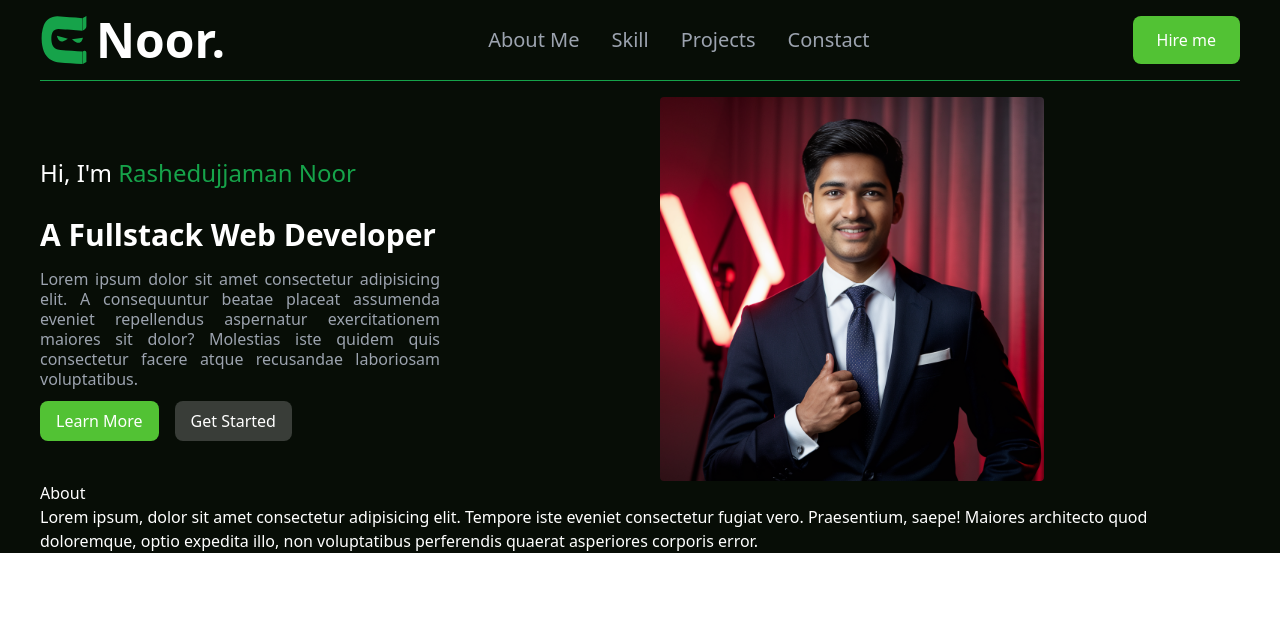
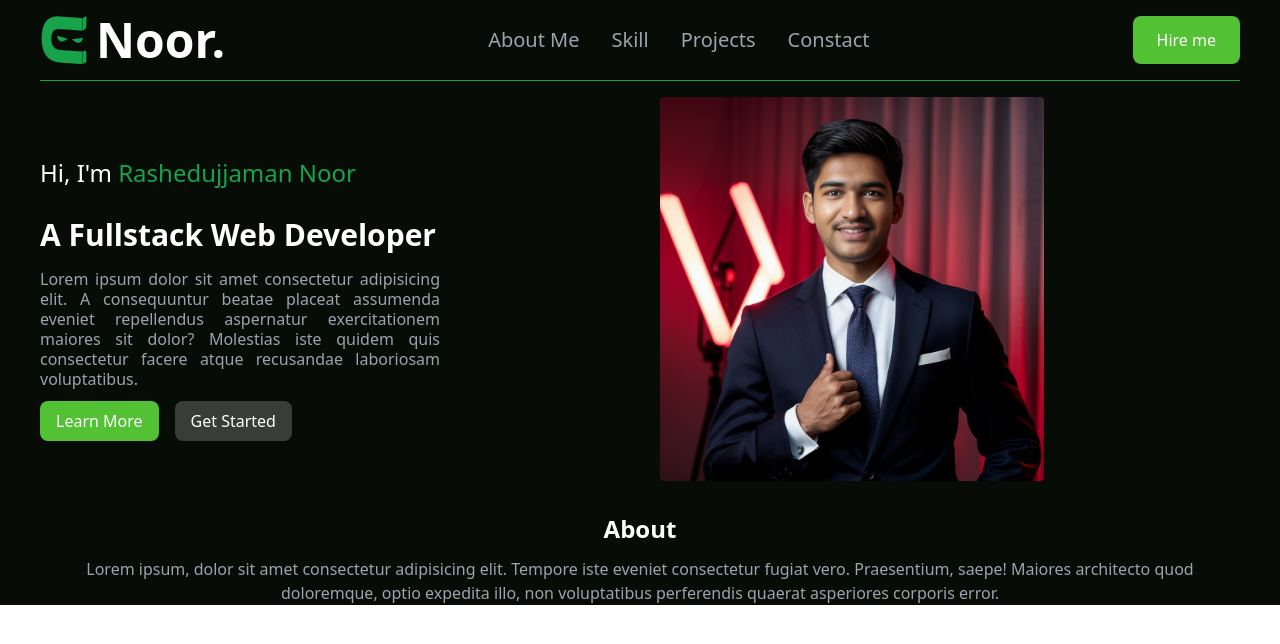
Before and after one commit to RashedujjamanNoor/portfolio, a React (Vite) app: page / in a window 1280 px wide. Shown: the top 644 px of the page. Built offline with nearby package versions, Linux system fonts and the light colour scheme.

Commit message:
create about component

```diff
--- a/src/components/About.jsx
+++ b/src/components/About.jsx
@@ -1,10 +1,8 @@
-import React from "react";
-
 const About = () => {
   return (
-    <div>
-      <h1>About</h1>
-      <p>
+    <div className="flex flex-col justify-center items-center mt-8">
+      <h1 className="font-bold text-2xl mb-3">About</h1>
+      <p className="text-center text-gray-400 font-medium">
         Lorem ipsum, dolor sit amet consectetur adipisicing elit. Tempore iste
         eveniet consectetur fugiat vero. Praesentium, saepe! Maiores architecto
         quod doloremque, optio expedita illo, non voluptatibus perferendis
```
